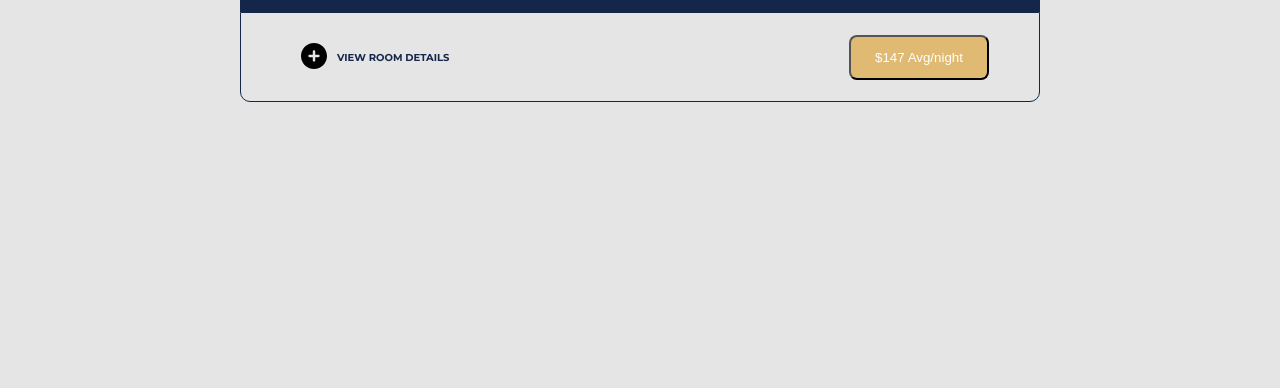
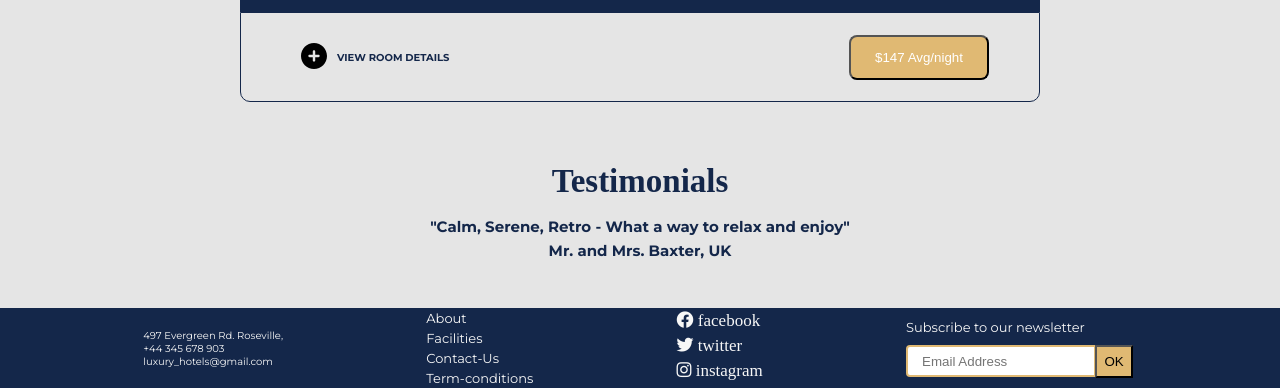
Before and after one commit to Angel-Landkoer/hotel-Luxury, a plain HTML site: page pages/rooms.html in a window 1280 px wide. Shown: the part 3443-3831 px from the top of the page. Before the commit the page ends 3685 px from the top, so only its background shows below. Drawn offline with Linux system fonts and the light colour scheme; a web font is replaced by a local one.

Commit message:
Cambie el margin y reutilice estilos y el contenido del footer de otras paginas al rooms.html/css

```diff
--- a/pages/rooms.html
+++ b/pages/rooms.html
@@ -114,6 +114,57 @@
         </div>
           <button>$147 Avg/night</button>
       </div>
+      <div class="main__bottom-page">
+        <h2>
+          <span class="bottom-page__section1"> Testimonials</span>
+          <p>"Calm, Serene, Retro - What a way to relax and enjoy"</p>
+          <span>Mr. and Mrs. Baxter, UK</span>
+        </h2>
+      </div>
     </main>
+    <footer class="footer">
+      <div class="footer__container">
+        <div class="container__data">
+          <p>497 Evergreen Rd. Roseville,</p>
+          <p>+44 345 678 903</p>
+          <p>luxury_hotels@gmail.com</p>
+        </div>
+        <div class="container__links">
+          <ul>
+            <li><a href="#">About</a></li>
+            <li><a href="#">Facilities</a></li>
+            <li><a href="#">Contact-Us</a></li>
+            <li><a href="#">Term-conditions</a></li>
+          </ul>
+        </div>
+        <div class="container__icons">
+          <i class="fab fa-facebook">
+            <span>facebook</span>
+          </i>
+          <i class="fab fa-twitter">
+            <span>twitter</span>
+          </i>
+          <i class="fab fa-instagram">
+            <span>instagram</span>
+          </i>
+        </div>
+        <div class="container__formulaty">
+          <span>Subscribe to our newsletter</span>
+          <form action="">
+            <label for="email">
+              <input
+                class="formulaty__input-email"
+                type="email"
+                id="email"
+                name="email"
+                placeholder="Email Address"
+                autocomplete="email"
+              />
+            </label>
+            <input class="formulaty__input-send" type="submit" value="OK" />
+          </form>
+        </div>
+      </div>
+    </footer>
   </body>
 </html>
--- a/style/rooms.css
+++ b/style/rooms.css
@@ -90,7 +90,7 @@ html {
 
 .main {
   width: 100%;
-  height: 90vh;
+  height: auto;
 }
 
 .main__top-page {
@@ -116,7 +116,7 @@ html {
   flex-direction: column;
   align-items: center;
 
-  margin: 70px;
+  margin-top: 70px;
 }
 
 .main__room-and-rates figure {
@@ -194,4 +194,95 @@ html {
   background-color: #e0b973;
 }
 
+.main__bottom-page {
+  display: flex;
+  justify-content: center;
+
+  margin: 45px;
+
+  line-height: 24px;
+  text-align: center;
+}
+
+.bottom-page__section1 {
+  font-family: adobe-garamond-pro, serif;
+  font-size: 3.3rem;
+
+  line-height: 68px;
+}
+
 /*         end section          */
+
+
+/* third section */
+
+.footer {
+  width: 100%;
+  height: auto;
+
+  font-size: 1.3rem;
+
+  color: #f7f7f7;
+  background-color: #14274a;
+}
+
+.footer__container {
+  display: flex;
+  justify-content: space-evenly;
+  flex-direction: row;
+  align-items: center;
+
+  text-align: start;
+}
+
+.container__data {
+  font-size: 1rem;
+}
+
+.container__links ul {
+  line-height: 20px;
+  list-style: none;
+}
+
+.container__links ul a {
+  text-decoration: none;
+  color: #f7f7f7;
+}
+
+.container__icons {
+  display: flex;
+  flex-direction: column;
+
+  line-height: 23px;
+}
+
+.fab {
+  margin-bottom: 8px;
+
+  font-size: 1.7rem;
+}
+
+.container__formulaty form {
+  margin-top: 10px;
+}
+
+.formulaty__input-email {
+  padding: 14px;
+  width: 190px;
+  height: 20px;
+
+  border-top-left-radius: 4px;
+  border-bottom-left-radius: 4px;
+  border: 2px #e0b973 solid;
+}
+
+.formulaty__input-send {
+  position: relative;
+  right: 4px;
+
+  padding: 7px;
+
+  background-color: #e0b973;
+}
+
+/*            end section                */
```
